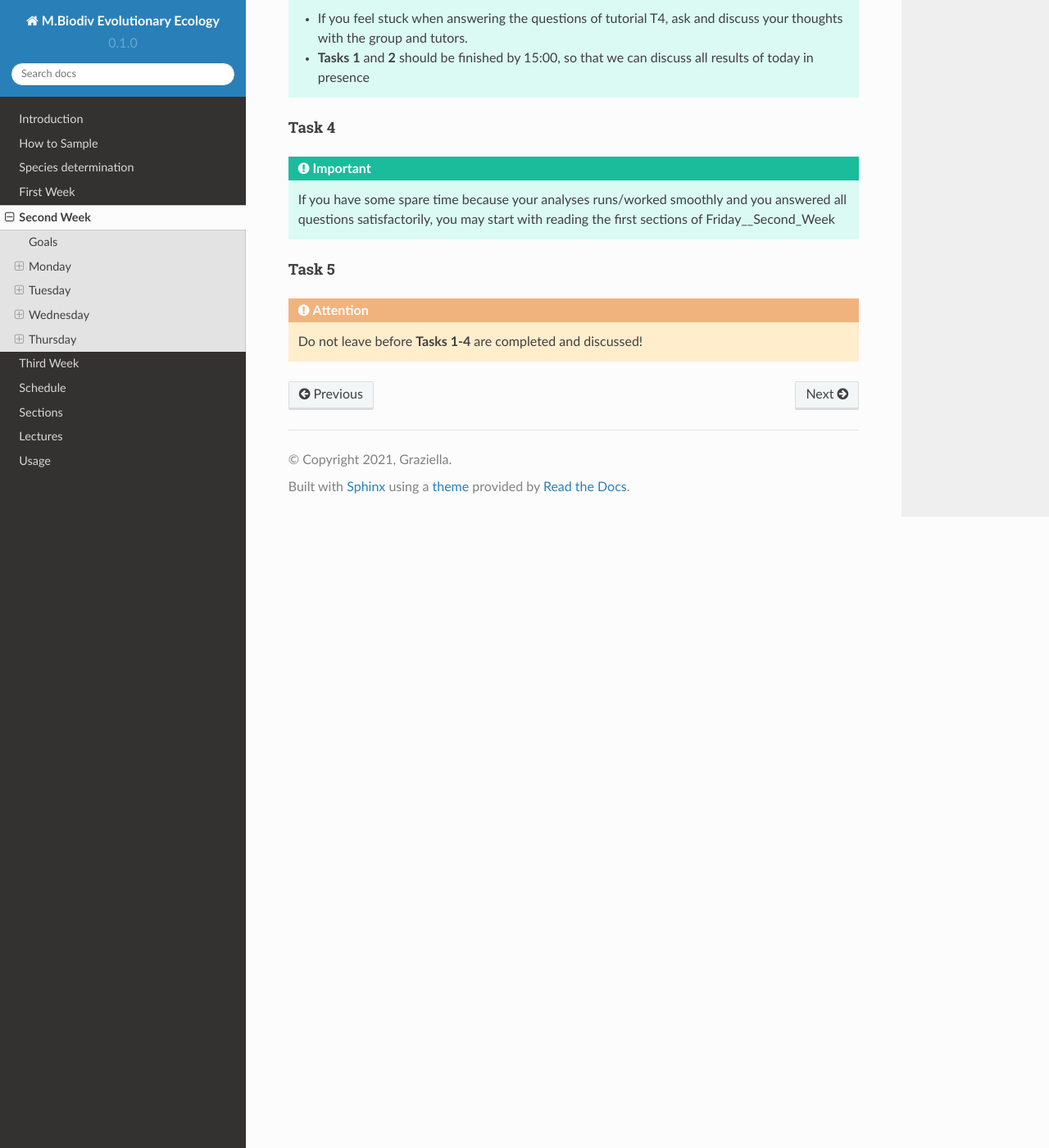
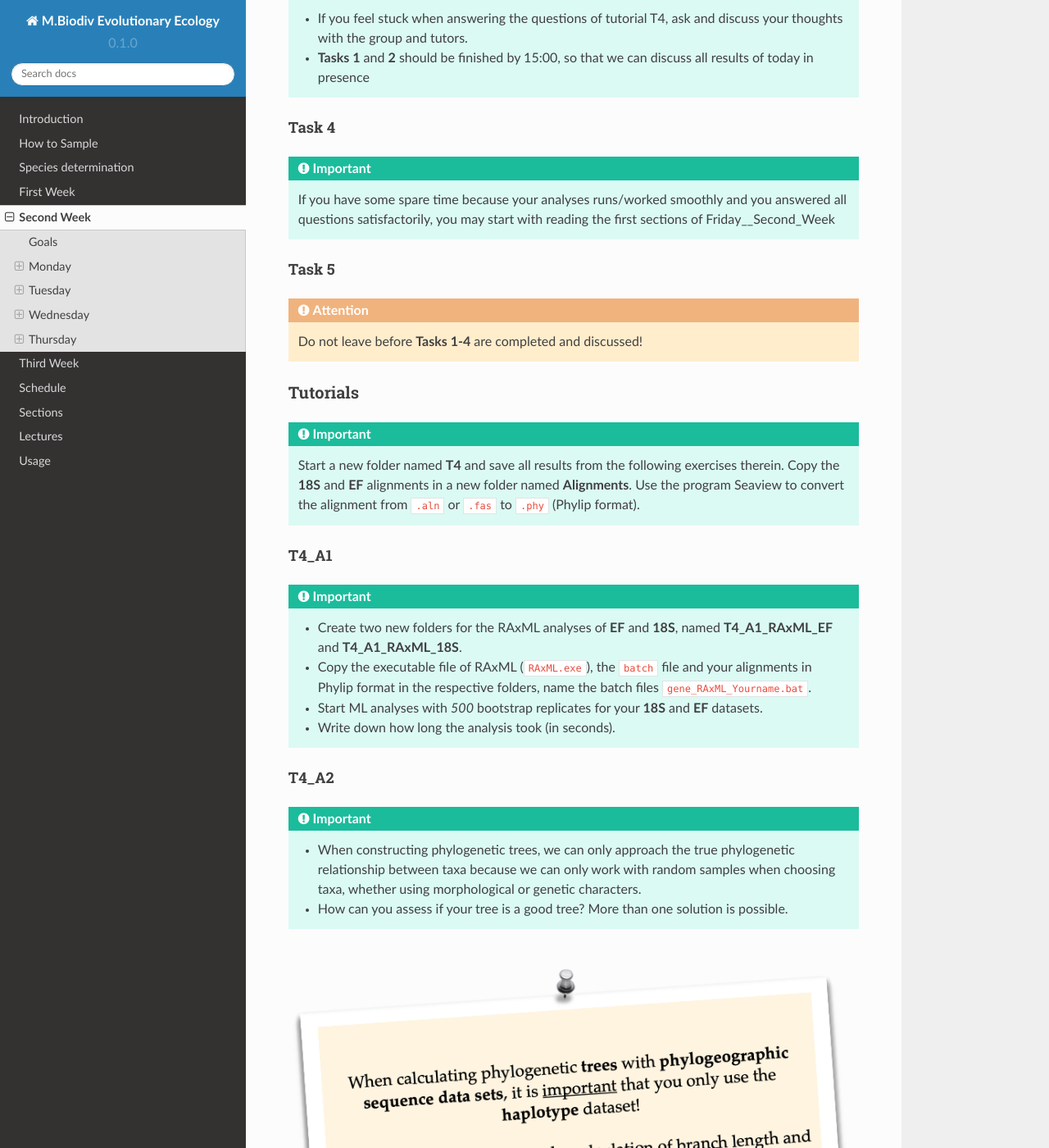
Before and after one commit to bheimbu/evolutionary_ecology, a Sphinx documentation site: the page built from docs/source/second_week.rst, in a window 1280 px wide and 1400 px high, scrolled down 16347 px. Shown: the whole window at 82% size. Built offline with Sphinx 7.4.7 and the Read the Docs theme 2.0.0, drawn with Linux system fonts in a browser that asks for light colours; cross-references to code outside the pages are shown as plain code.

Commit message:
Update second_week.rst

```diff
--- a/docs/source/second_week.rst
+++ b/docs/source/second_week.rst
@@ -600,3 +600,31 @@ Task 5
 
 .. attention::
   Do not leave before **Tasks 1-4** are completed and discussed!
+
+.. _Tutorials_4:
+Tutorials
+^^^^^^^^^
+
+.. important::
+  Start a new folder named **T4** and save all results from the following exercises therein. Copy the **18S** and **EF** alignments in a new folder named **Alignments**. Use the program :ref:`Seaview` to convert the alignment from ``.aln`` or ``.fas`` to ``.phy`` (Phylip format).
+
+.. _T4_A1:
+T4_A1
+"""""
+
+.. important::
+  - Create two new folders for the RAxML analyses of **EF** and **18S**, named **T4_A1_RAxML_EF** and **T4_A1_RAxML_18S**.
+  - Copy the executable file of RAxML (``RAxML.exe``), the ``batch`` file and your alignments in Phylip format in the respective folders, name the batch files ``gene_RAxML_Yourname.bat``.
+  - Start ML analyses with `500` bootstrap replicates for your **18S** and **EF** datasets.
+  - Write down how long the analysis took (in seconds).
+
+.. _T4_A2:
+T4_A2
+"""""
+
+.. important::
+
+  - When constructing phylogenetic trees, we can only approach the true phylogenetic relationship between taxa because we can only work with random samples when choosing taxa, whether using morphological or genetic characters.
+  - How can you assess if your tree is a good tree? More than one solution is possible.
+
+.. image:: /_static/haplotypes.png
```
